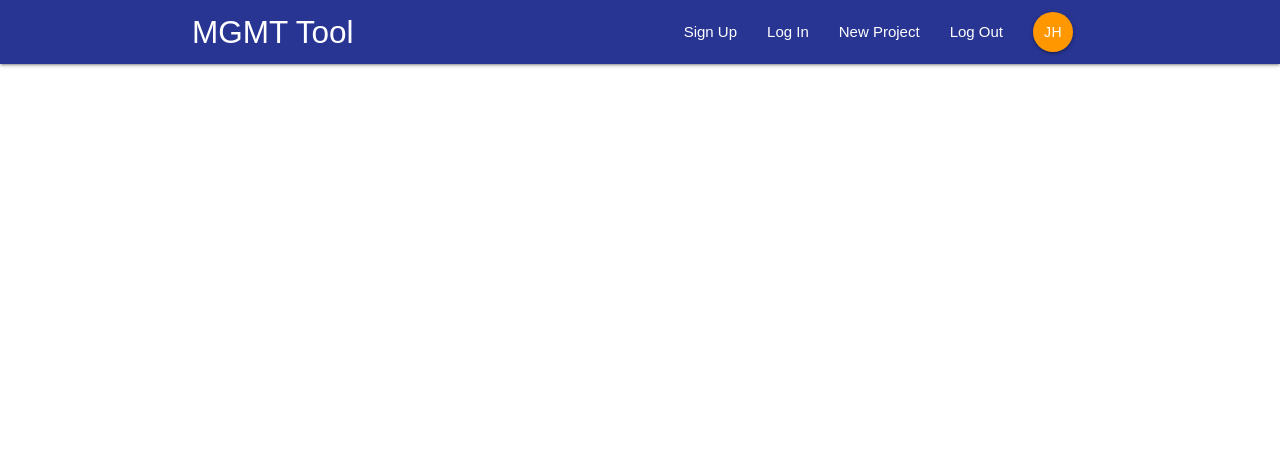
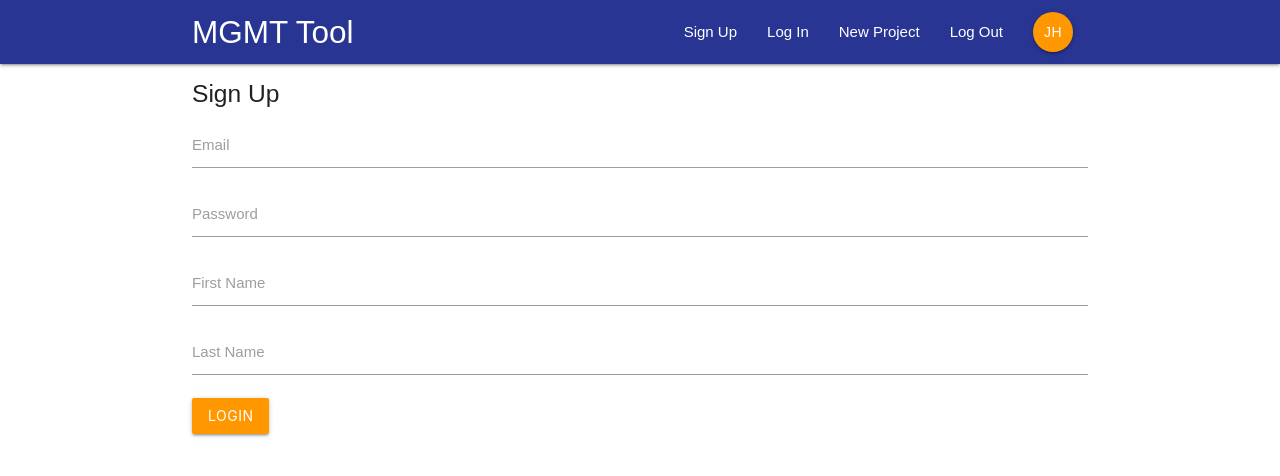
Before and after one commit to joncancode/proj_mgmt, a React (Create React App) app: page /signup in a window 1280 px wide. Shown: the top 476 px of the page. Built offline with nearby package versions, Linux system fonts and the light colour scheme.

Commit message:
add create project component content

```diff
--- a/src/App.js
+++ b/src/App.js
@@ -4,6 +4,8 @@
 import Dashboard from './components/dashboard/Dashboard';
 import ProjectDetails from './components/projects/ProjectDetails';
 import SignIn from './components/auth/SignIn';
+import SignUp from './components/auth/SignUp';
+import CreateProject from './components/projects/CreateProject';
 
 class App extends Component {
   render() {
@@ -15,6 +17,8 @@
             <Route exact path="/" component={Dashboard} />
             <Route path="/project/:id" component={ProjectDetails} />
             <Route path="/signin" component={SignIn} />
+            <Route path="/signup" component={SignUp} />
+            <Route path="/create" component={CreateProject} />
           </Switch>
         </div>
       </BrowserRouter>
--- a/src/components/auth/SignIn.js
+++ b/src/components/auth/SignIn.js
@@ -1,21 +1,27 @@
 import React, { Component } from 'react';
 
 class SignIn extends Component {
-  state = {};
+  state = {
+      email: '',
+      password: ''
+  };
 
   handleChange = (e) => {
-      console.log(e)
+      this.setState({
+        [e.target.id]: e.target.value
+      })
   }
 
   handleSubmit = (e) => {
-    console.log(e)
+    e.preventDefault()
+    console.log(this.state)
 }
 
   render() {
     return (
       <div className="container">
         <form onSubmit={this.handleSubmit} className="white">
-          <h5>sign in</h5>
+          <h5>Sign In</h5>
           <div className='input-field'>
           <label htmlFor='email'>Email</label>
           <input type='email' id='email' onChange={this.handleChange} />
--- a/src/components/auth/SignUp.js
+++ b/src/components/auth/SignUp.js
@@ -0,0 +1,52 @@
+import React, { Component } from 'react';
+
+class SignUp extends Component {
+  state = {
+      email: '',
+      password: '',
+      firstName: '',
+      lastName: ''
+  };
+
+  handleChange = (e) => {
+      this.setState({
+        [e.target.id]: e.target.value
+      })
+  }
+
+  handleSubmit = (e) => {
+    e.preventDefault()
+    console.log(this.state)
+}
+
+  render() {
+    return (
+      <div className="container">
+        <form onSubmit={this.handleSubmit} className="white">
+          <h5>Sign Up</h5>
+          <div className='input-field'>
+          <label htmlFor='email'>Email</label>
+          <input type='email' id='email' onChange={this.handleChange} />
+          </div>
+          <div className='input-field'>
+          <label htmlFor='password'>Password</label>
+          <input type='password' id='password' onChange={this.handleChange} />
+          </div>
+          <div className='input-field'>
+          <label htmlFor='firstName'>First Name</label>
+          <input type='text' id='firstName' onChange={this.handleChange} />
+          </div>
+          <div className='input-field'>
+          <label htmlFor='lastName'>Last Name</label>
+          <input type='text' id='lastName' onChange={this.handleChange} />
+          </div>
+        <div className='input-field'>
+        <button className='btn orange'>Login</button>
+    </div>
+        </form>
+      </div>
+    );
+  }
+}
+
+export default SignUp;
--- a/src/components/projects/CreateProject.js
+++ b/src/components/projects/CreateProject.js
@@ -0,0 +1,42 @@
+import React, { Component } from 'react';
+
+class CreateProject extends Component {
+  state = {
+      title: '',
+      content: ''
+  };
+
+  handleChange = (e) => {
+      this.setState({
+        [e.target.id]: e.target.value
+      })
+  }
+
+  handleSubmit = (e) => {
+    e.preventDefault()
+    console.log(this.state)
+}
+
+  render() {
+    return (
+      <div className="container">
+        <form onSubmit={this.handleSubmit} className="white">
+          <h5>Create Project</h5>
+          <div className='input-field'>
+          <label htmlFor='title'>Title</label>
+          <input type='text' id='title' onChange={this.handleChange} />
+          </div>
+          <div className='input-field'>
+          <label htmlFor='content'>Project Content</label>
+          <textarea id='content' className='materialize-textarea' onChange={this.handleChange}></textarea>
+          </div>
+        <div className='input-field'>
+        <button className='btn orange'>Create</button>
+    </div>
+        </form>
+      </div>
+    );
+  }
+}
+
+export default CreateProject;
```
